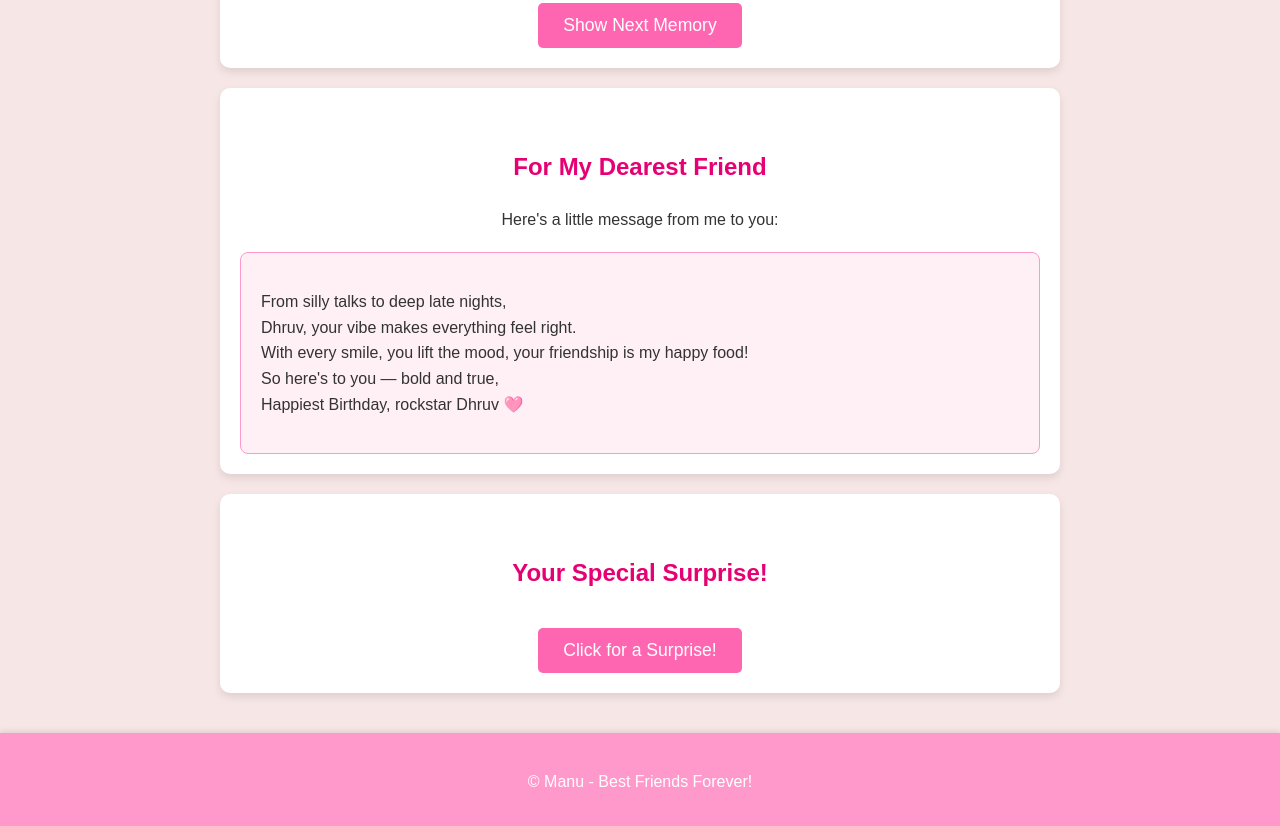
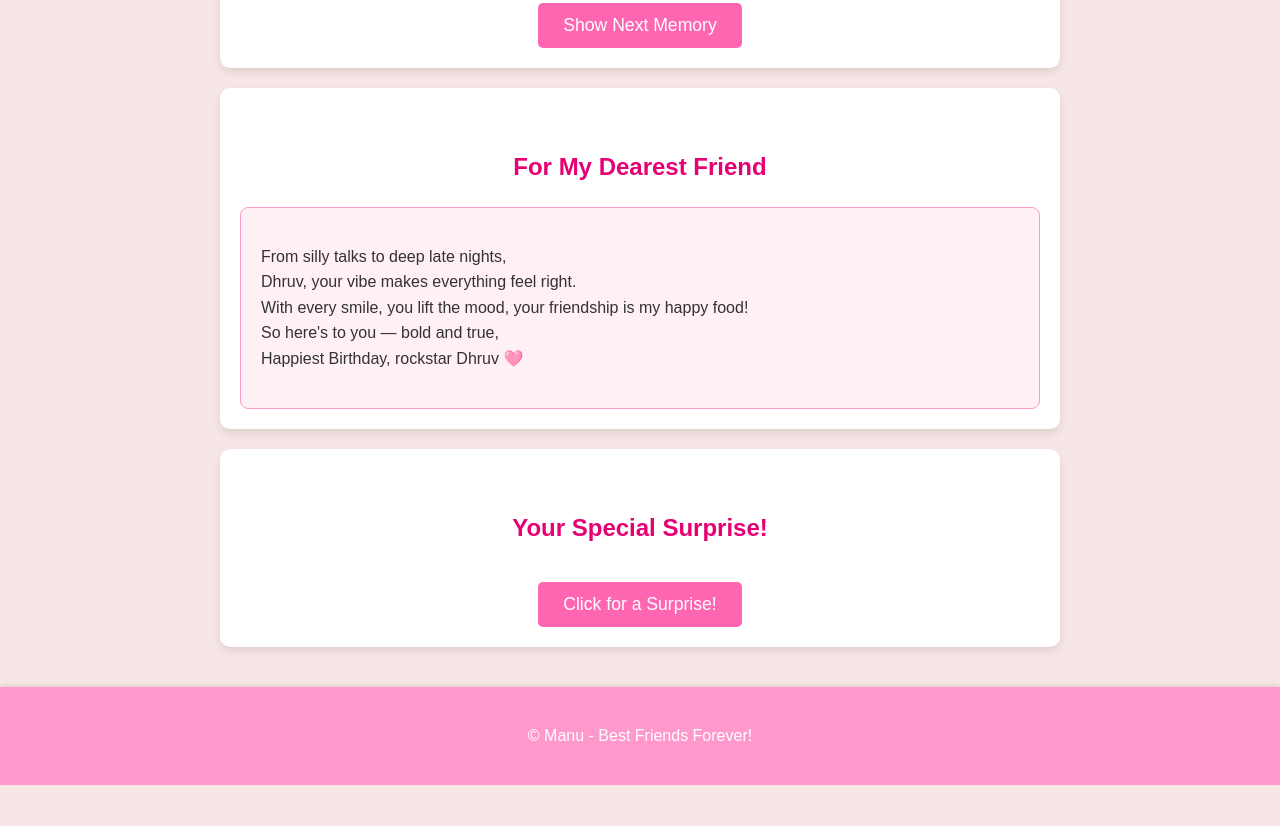
Before and after one commit to 2004-mannu/HBD, a plain HTML site: page index.html in a window 1280 px wide. Shown: the part 854-1680 px from the top of the page. After the commit the page ends 1639 px from the top, so only its background shows below. Drawn offline with Linux system fonts and the light colour scheme.

Commit message:
audio index.html

```diff
--- a/index.html
+++ b/index.html
@@ -25,7 +25,6 @@
 
   <section id="message">
         <h2>For My Dearest Friend</h2>
-        <p>Here's a little message from me to you:</p>
         <div class="message-box">
             <p>From silly talks to deep late nights,<br>
             Dhruv, your vibe makes everything feel right.<br>
```
